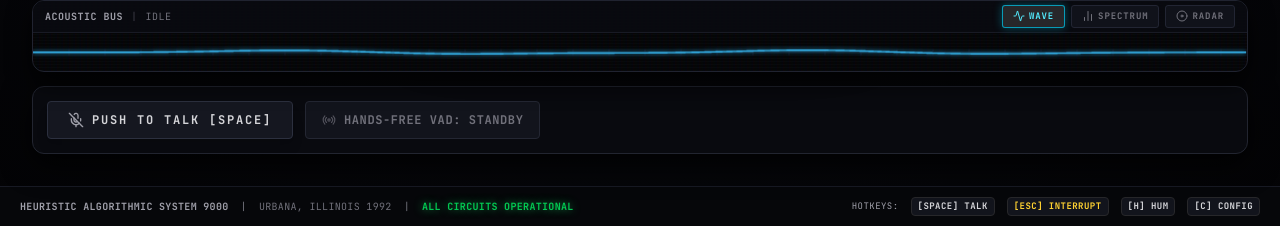
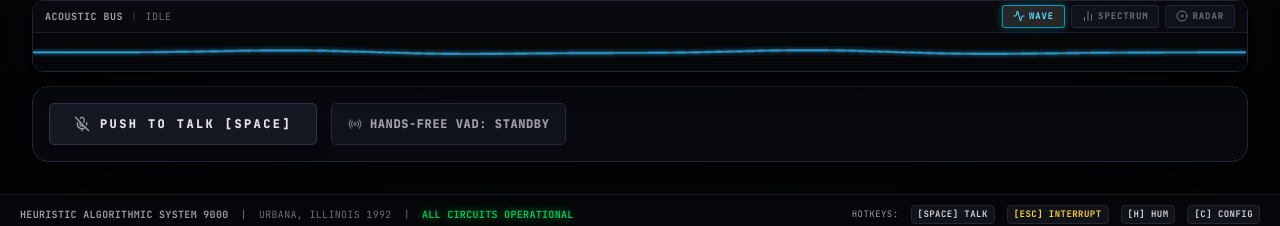
Before and after one commit to Ares19v/HAL-9000, a React (Vite) app in the folder frontend/: page / in a window 1280 px wide. Shown: the part 824-1050 px from the top of the page. Built offline with nearby package versions, Linux system fonts and the light colour scheme; no server answers.

Commit message:
feat(ui): upgrade tactile push-to-talk bar and emergency speech interrupt button

```diff
--- a/frontend/src/components/VoiceControl.tsx
+++ b/frontend/src/components/VoiceControl.tsx
@@ -24,34 +24,34 @@ export const VoiceControl: React.FC<VoiceControlProps> = ({
   onBlip
 }) => {
   return (
-    <div className="w-full flex flex-wrap items-center justify-between gap-3 p-3.5 bg-[#090a0f] border border-[#222530] rounded-xl shadow-[0_10px_30px_rgba(0,0,0,0.8)] select-none">
+    <div className="w-full flex flex-wrap items-center justify-between gap-3.5 p-4 bg-[#08090e] border border-[#232736] rounded-2xl shadow-[0_15px_40px_rgba(0,0,0,0.85)] select-none">
 
       {/* Microphone Status & Push-To-Talk Toggle */}
-      <div className="flex items-center space-x-3">
+      <div className="flex items-center space-x-3.5">
         <button
           onClick={() => {
             if (onBlip) onBlip();
             onToggleListening();
           }}
-          className={`flex items-center space-x-2 px-5 py-2.5 rounded-[4px] font-mono text-xs font-bold tracking-wider uppercase transition-all duration-200 cursor-pointer shadow-lg ${
+          className={`flex items-center space-x-2.5 px-6 py-3 rounded-[5px] font-mono text-xs font-extrabold tracking-widest uppercase transition-all duration-200 cursor-pointer shadow-xl ${
             isListening
-              ? 'bg-red-600 hover:bg-red-500 text-white shadow-[0_0_20px_rgba(239,68,68,0.7)] border border-red-400'
-              : 'bg-[#151720] hover:bg-[#1e212d] text-zinc-300 border border-[#2c303f] hover:border-zinc-600'
+              ? 'bg-red-600 hover:bg-red-500 text-white shadow-[0_0_25px_rgba(239,68,68,0.8)] border border-red-400 scale-[1.02]'
+              : 'bg-[#151722] hover:bg-[#1d202e] text-zinc-200 border border-[#2e3244] hover:border-zinc-500 hover:shadow-[0_0_12px_rgba(255,255,255,0.05)]'
           }`}
         >
           {isListening ? (
             <>
-              <span className="relative flex h-2.5 w-2.5">
+              <span className="relative flex h-3 w-3">
                 <span className="animate-ping absolute inline-flex h-full w-full rounded-full bg-red-200 opacity-75" />
-                <span className="relative inline-flex rounded-full h-2.5 w-2.5 bg-white" />
+                <span className="relative inline-flex rounded-full h-3 w-3 bg-white shadow-[0_0_6px_#fff]" />
               </span>
               <Mic className="w-4 h-4 text-white animate-bounce" />
-              <span className="tracking-[0.15em]">RECORDING // [SPACE] TO SEND</span>
+              <span className="tracking-[0.2em]">RECORDING // [SPACE] TO SEND</span>
             </>
           ) : (
             <>
               <MicOff className="w-4 h-4 text-zinc-400" />
-              <span className="tracking-[0.15em]">PUSH TO TALK [SPACE]</span>
+              <span className="tracking-[0.2em]">PUSH TO TALK [SPACE]</span>
             </>
           )}
         </button>
@@ -62,14 +62,14 @@ export const VoiceControl: React.FC<VoiceControlProps> = ({
             if (onBlip) onBlip();
             onToggleVad();
           }}
-          className={`flex items-center space-x-2 px-4 py-2.5 rounded-[4px] border text-xs font-mono font-bold tracking-wider transition-all duration-200 cursor-pointer ${
+          className={`flex items-center space-x-2 px-4 py-3 rounded-[5px] border text-xs font-mono font-extrabold tracking-wider transition-all duration-200 cursor-pointer ${
             vadEnabled
-              ? 'border-cyan-400 bg-cyan-950/60 text-cyan-200 shadow-[0_0_15px_rgba(6,182,212,0.45)]'
-              : 'border-[#242733] bg-[#12141c] text-zinc-500 hover:text-zinc-300 hover:border-zinc-700'
+              ? 'border-cyan-400 bg-cyan-950/70 text-cyan-200 shadow-[0_0_18px_rgba(6,182,212,0.5)]'
+              : 'border-[#242838] bg-[#10121b] text-zinc-400 hover:text-zinc-200 hover:border-zinc-600'
           }`}
         >
-          <Radio className={`w-3.5 h-3.5 ${vadEnabled ? 'text-cyan-300 animate-spin' : 'text-zinc-600'}`} />
-          <span>HANDS-FREE VAD: {vadEnabled ? 'ACTIVE' : 'STANDBY'}</span>
+          <Radio className={`w-3.5 h-3.5 ${vadEnabled ? 'text-cyan-300 animate-spin' : 'text-zinc-500'}`} />
+          <span>HANDS-FREE VAD: {vadEnabled ? 'ENGAGED' : 'STANDBY'}</span>
         </button>
       </div>
 
@@ -81,10 +81,10 @@ export const VoiceControl: React.FC<VoiceControlProps> = ({
               if (onBlip) onBlip();
               onInterrupt();
             }}
-            className="flex items-center space-x-2 px-4 py-2.5 rounded-[4px] bg-amber-950/90 hover:bg-amber-900 border-2 border-amber-500 text-amber-200 font-mono text-xs font-bold tracking-widest uppercase transition-all shadow-[0_0_18px_rgba(245,158,11,0.6)] cursor-pointer animate-pulse"
+            className="flex items-center space-x-2 px-5 py-3 rounded-[5px] bg-amber-950/95 hover:bg-amber-900 border-2 border-amber-500 text-amber-200 font-mono text-xs font-extrabold tracking-widest uppercase transition-all shadow-[0_0_22px_rgba(245,158,11,0.7)] cursor-pointer animate-pulse"
           >
             <Square className="w-3.5 h-3.5 fill-amber-300 text-amber-300" />
-            <span>INTERRUPT HAL SPEECH</span>
+            <span>INTERRUPT HAL SPEECH [ESC]</span>
           </button>
         )}
 
```
